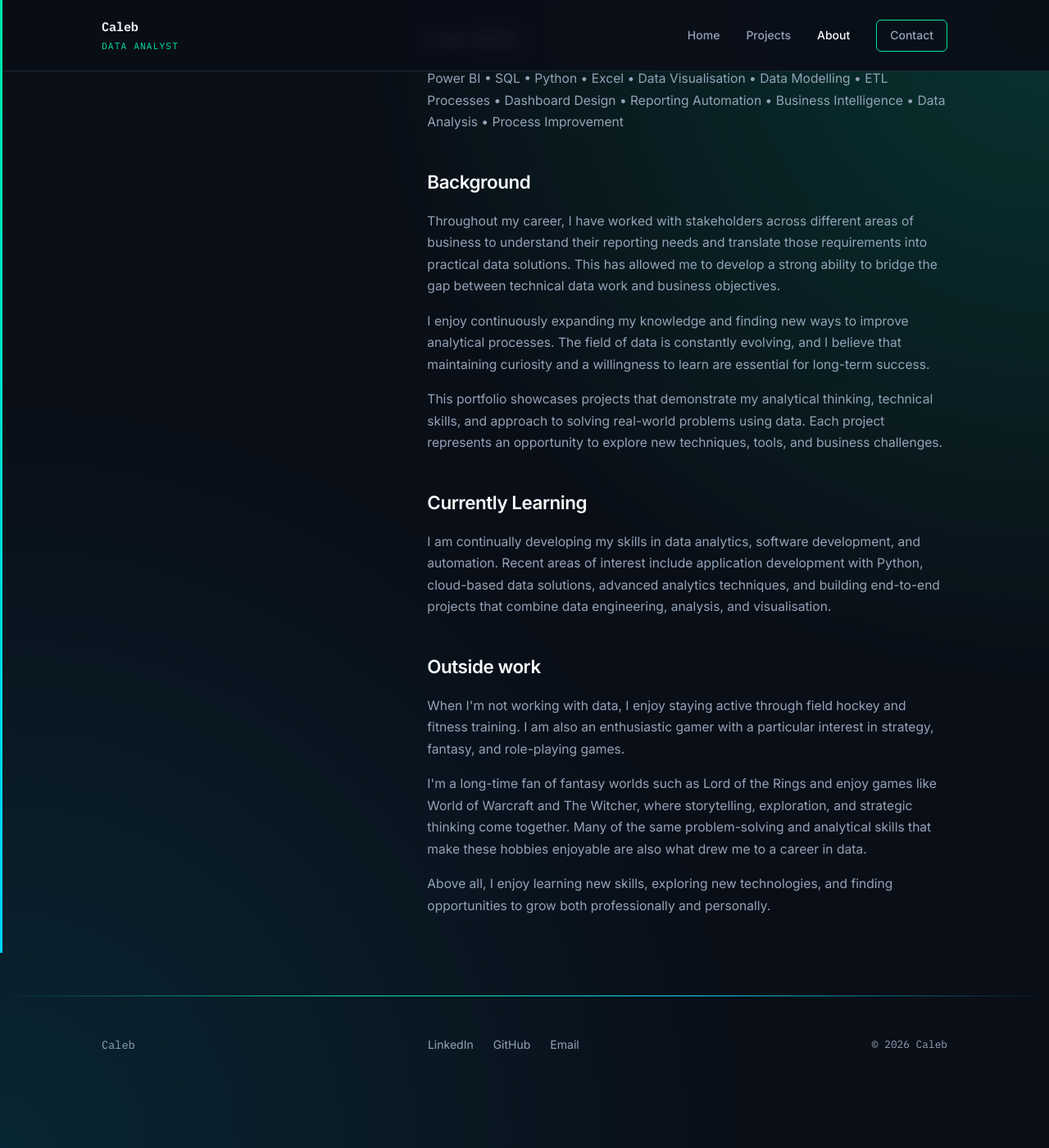
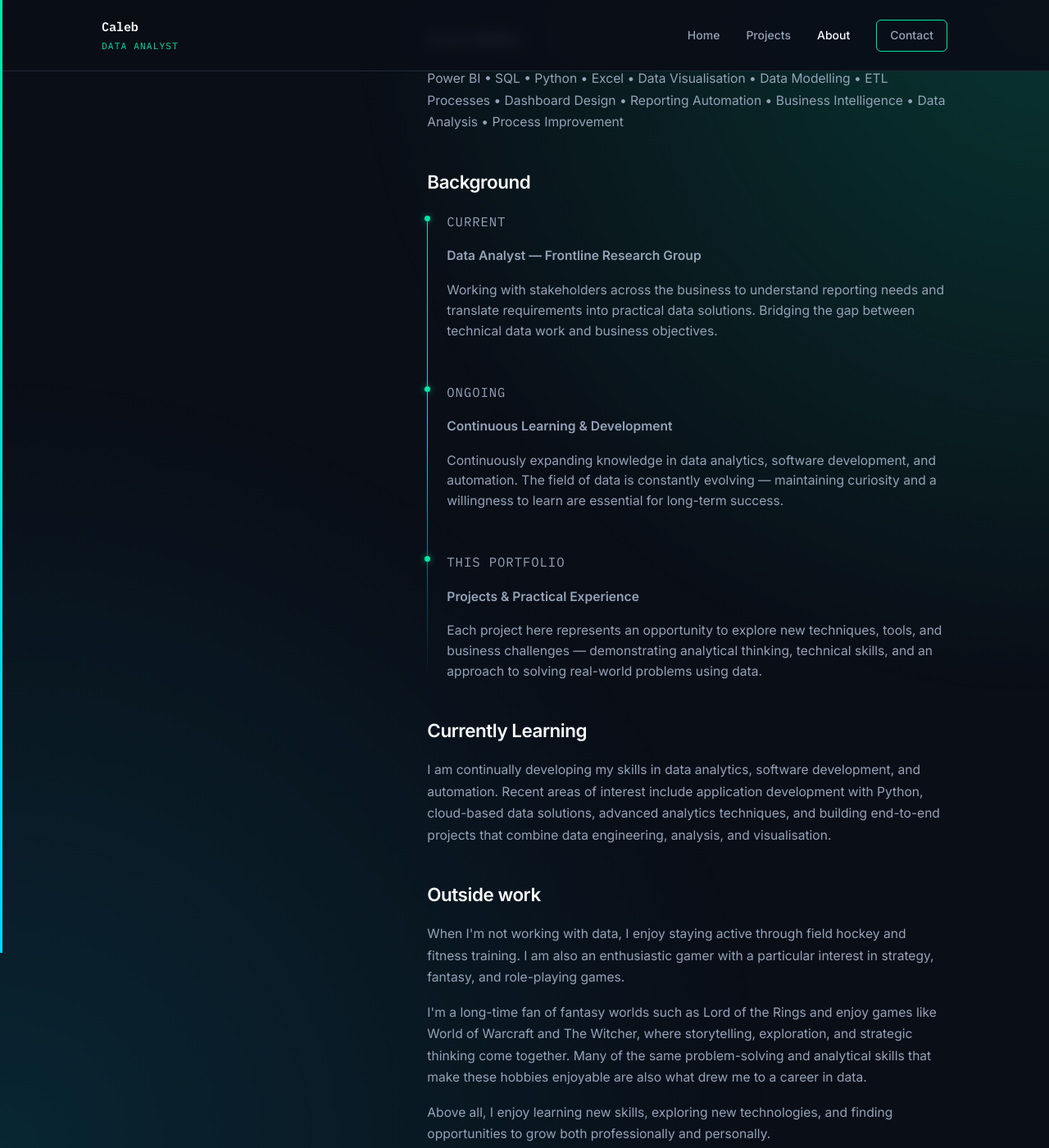
Before and after one commit to Shazilazi/Shazilazi.github.io, a Jekyll site: the page built from _pages/about.html, in a window 1280 px wide and 1400 px high, scrolled down 1040 px. Shown: the whole window at 82% size. Built offline with Jekyll 4.4.1, drawn with Linux system fonts in a browser that asks for light colours.

Commit message:
Update about.html

```diff
--- a/_pages/about.html
+++ b/_pages/about.html
@@ -68,22 +68,35 @@ permalink: /about/
       </p>
 
       <h2>Background</h2>
-      <p>
-        Throughout my career, I have worked with stakeholders across different areas of business
-        to understand their reporting needs and translate those requirements into practical data
-        solutions. This has allowed me to develop a strong ability to bridge the gap between
-        technical data work and business objectives.
-      </p>
-      <p>
-        I enjoy continuously expanding my knowledge and finding new ways to improve analytical
-        processes. The field of data is constantly evolving, and I believe that maintaining
-        curiosity and a willingness to learn are essential for long-term success.
-      </p>
-      <p>
-        This portfolio showcases projects that demonstrate my analytical thinking, technical
-        skills, and approach to solving real-world problems using data. Each project represents
-        an opportunity to explore new techniques, tools, and business challenges.
-      </p>
+      <div class="timeline">
+        <div class="timeline__item">
+          <p class="timeline__date">Current</p>
+          <p class="timeline__title">Data Analyst — {{ site.author.company }}</p>
+          <p class="timeline__body">
+            Working with stakeholders across the business to understand reporting needs
+            and translate requirements into practical data solutions. Bridging the gap
+            between technical data work and business objectives.
+          </p>
+        </div>
+        <div class="timeline__item">
+          <p class="timeline__date">Ongoing</p>
+          <p class="timeline__title">Continuous Learning & Development</p>
+          <p class="timeline__body">
+            Continuously expanding knowledge in data analytics, software development,
+            and automation. The field of data is constantly evolving — maintaining
+            curiosity and a willingness to learn are essential for long-term success.
+          </p>
+        </div>
+        <div class="timeline__item">
+          <p class="timeline__date">This portfolio</p>
+          <p class="timeline__title">Projects & Practical Experience</p>
+          <p class="timeline__body">
+            Each project here represents an opportunity to explore new techniques, tools,
+            and business challenges — demonstrating analytical thinking, technical skills,
+            and an approach to solving real-world problems using data.
+          </p>
+        </div>
+      </div>
 
       <h2>Currently Learning</h2>
       <p>
```
